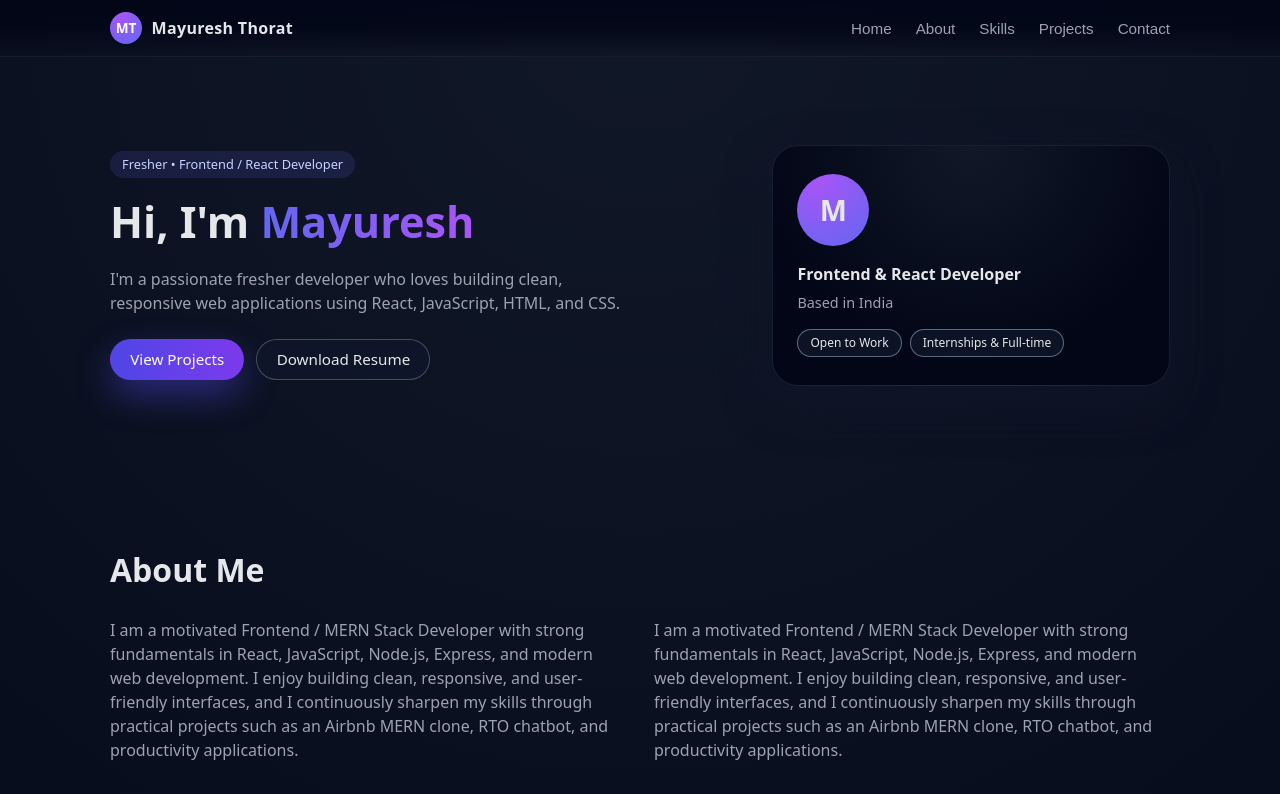
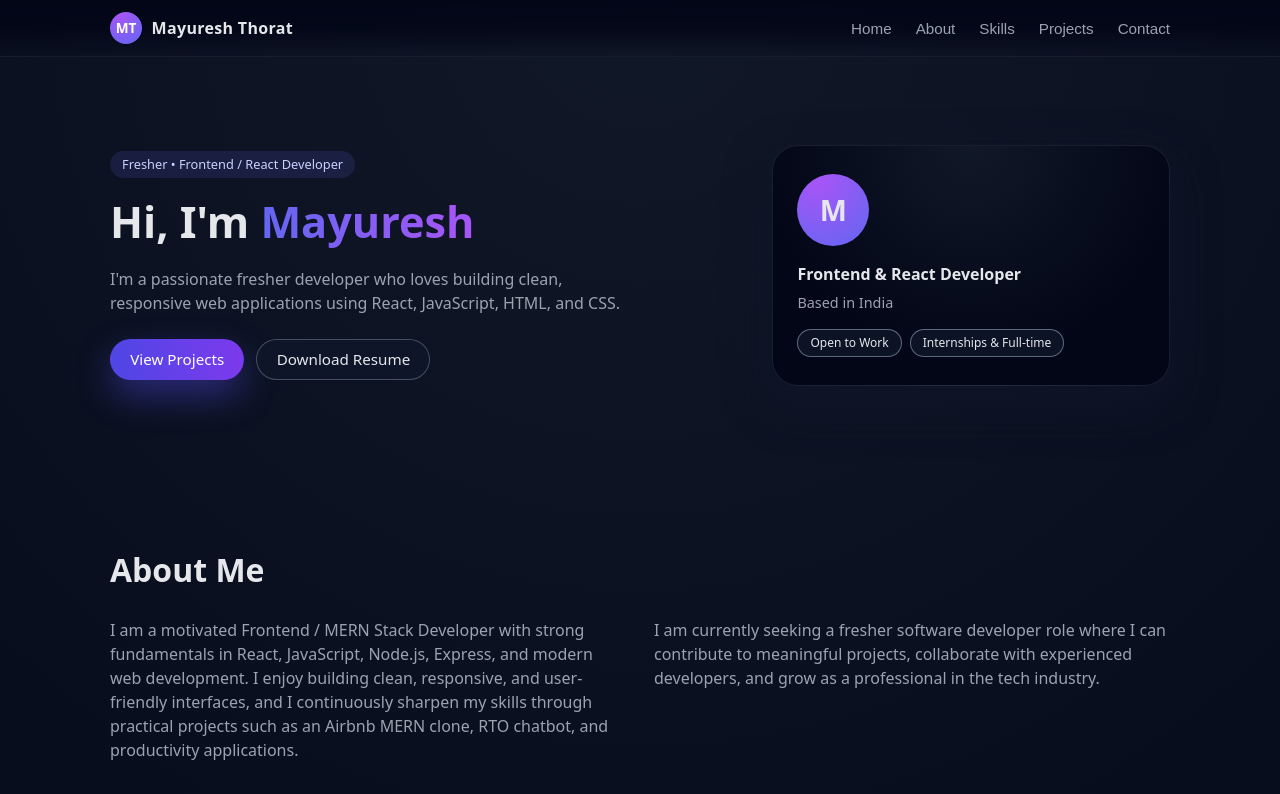
Before and after one commit to MayurThorat0318/Portfolio, a React (Vite) app: page / in a window 1280 px wide. Shown: the top 794 px of the page. Built offline with nearby package versions, Linux system fonts and the light colour scheme.

Commit message:
Updated portfolio

```diff
--- a/src/App.jsx
+++ b/src/App.jsx
@@ -114,9 +114,7 @@ function App() {
               <p>
               I am a motivated Frontend / MERN Stack Developer with strong fundamentals in React, JavaScript, Node.js, Express, and modern web development. I enjoy building clean, responsive, and user-friendly interfaces, and I continuously sharpen my skills through practical projects such as an Airbnb MERN clone, RTO chatbot, and productivity applications.
               </p>
-              <p>
-              I am a motivated Frontend / MERN Stack Developer with strong fundamentals in React, JavaScript, Node.js, Express, and modern web development. I enjoy building clean, responsive, and user-friendly interfaces, and I continuously sharpen my skills through practical projects such as an Airbnb MERN clone, RTO chatbot, and productivity applications.
-              </p>
+
               <p>
               I am currently seeking a fresher software developer role where I can contribute to meaningful projects, collaborate with experienced developers, and grow as a professional in the tech industry.
               </p>
```
